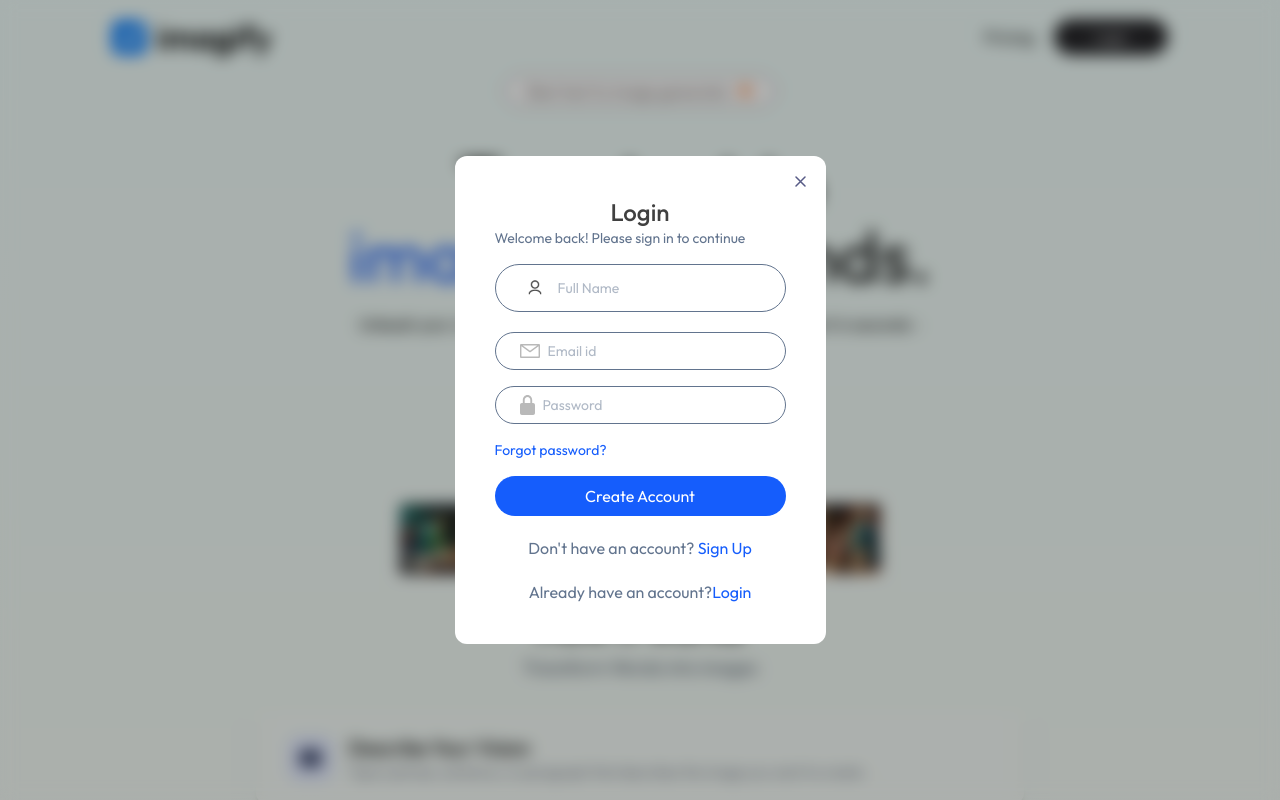
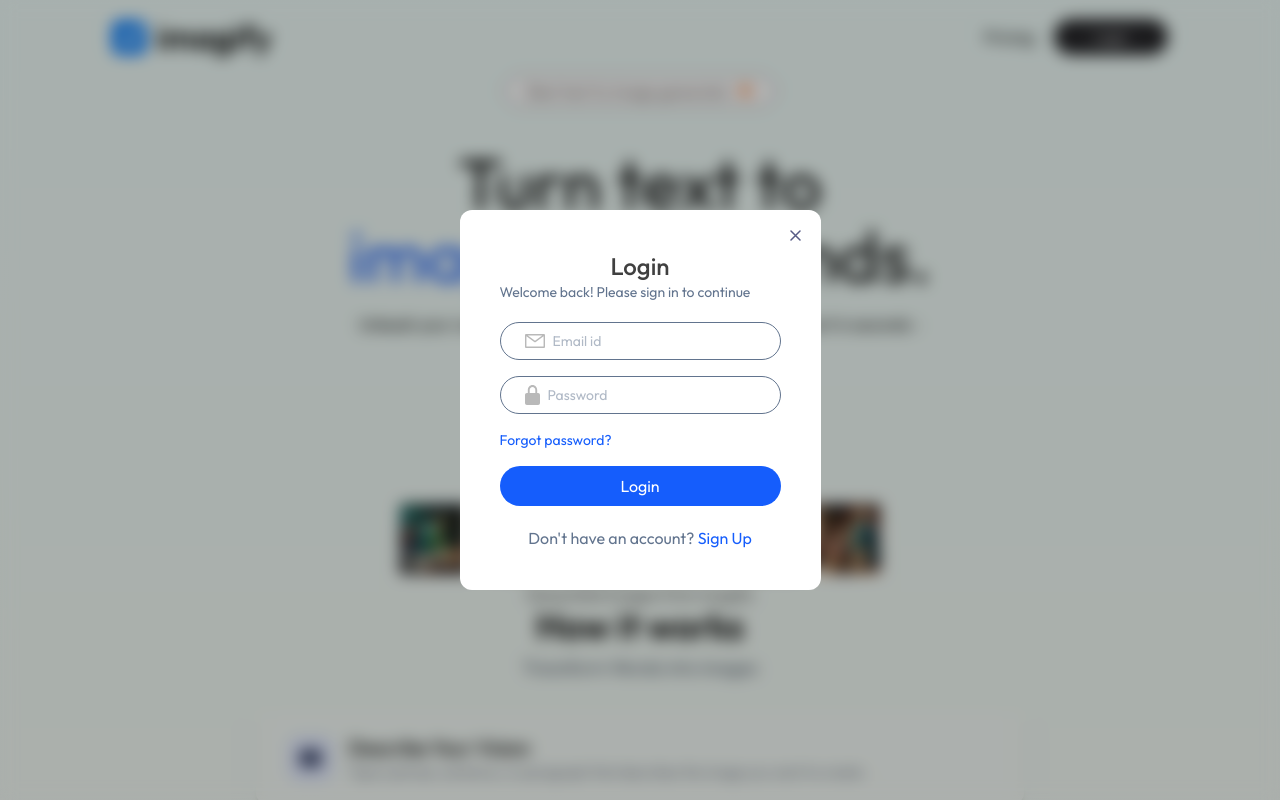
Before and after one commit to sparrow7559/Text_To_Image, a React (Vite) app in the folder client/: page / in a window 1280 px wide. Shown: the top 800 px of the page. Built offline with nearby package versions, Linux system fonts and the light colour scheme.

Commit message:
Refactor Login component to manage body overflow and enhance state handling

```diff
--- a/client/src/components/Login.jsx
+++ b/client/src/components/Login.jsx
@@ -1,8 +1,16 @@
-import React, { useState } from "react";
+import React, { useEffect, useState } from "react";
 import { assets } from "../assets/assets";
 
 const Login = () => {
   const [state, setState] = useState("Login");
+
+  useEffect(() => {
+    document.body.style.overflow = "hidden";
+
+    return () => {
+      document.body.style.overflow = "unset";
+    };
+  }, []);
 
   return (
     <div className="absolute top-0 left-0 right-0 bottom-0 z-10 backdrop-blur-sm bg-black/30 flex justify-center items-center">
@@ -14,6 +22,7 @@ const Login = () => {
           {state}
         </h1>
         <p className="text-sm">Welcome back! Please sign in to continue</p>
+        {state !== "Login" && (
           <div className="border px-6 py-2 flex items-center gap-2 rounded-full mt-4">
             <img src={assets.profile_icon} alt="" width={30} className="" />
             <input
@@ -23,6 +32,7 @@ const Login = () => {
               className="outline-none text-sm"
             />
           </div>
+        )}
         <div className="border px-6 py-2 flex items-center gap-2 rounded-full mt-5">
           <img src={assets.email_icon} alt="" width={20} className="" />
           <input
@@ -46,18 +56,30 @@ const Login = () => {
         </p>
 
         <button className="bg-blue-600 w-full text-white py-2 rounded-full">
-          Create Account
+          {state === "Login" ? "Login" : "Create Account"}
         </button>
 
+        {state === "Login" ? (
           <p className="mt-5 text-center">
             Don't have an account?{" "}
-          <span className="text-blue-600 cursor-pointer">Sign Up</span>
+            <span
+              className="text-blue-600 cursor-pointer"
+              onClick={() => setState("Sign Up")}
+            >
+              Sign Up
+            </span>
           </p>
-
+        ) : (
           <p className="mt-5 text-center">
             Already have an account?
-          <span className="text-blue-600 cursor-pointer">Login</span>
+            <span
+              className="text-blue-600 cursor-pointer"
+              onClick={() => setState("Login")}
+            >
+              Login
+            </span>
           </p>
+        )}
         <img
           src={assets.cross_icon}
           className="absolute top-5 right-5 cursor-pointer"
```
Lines whose indentation alone changed are shown as unchanged.
